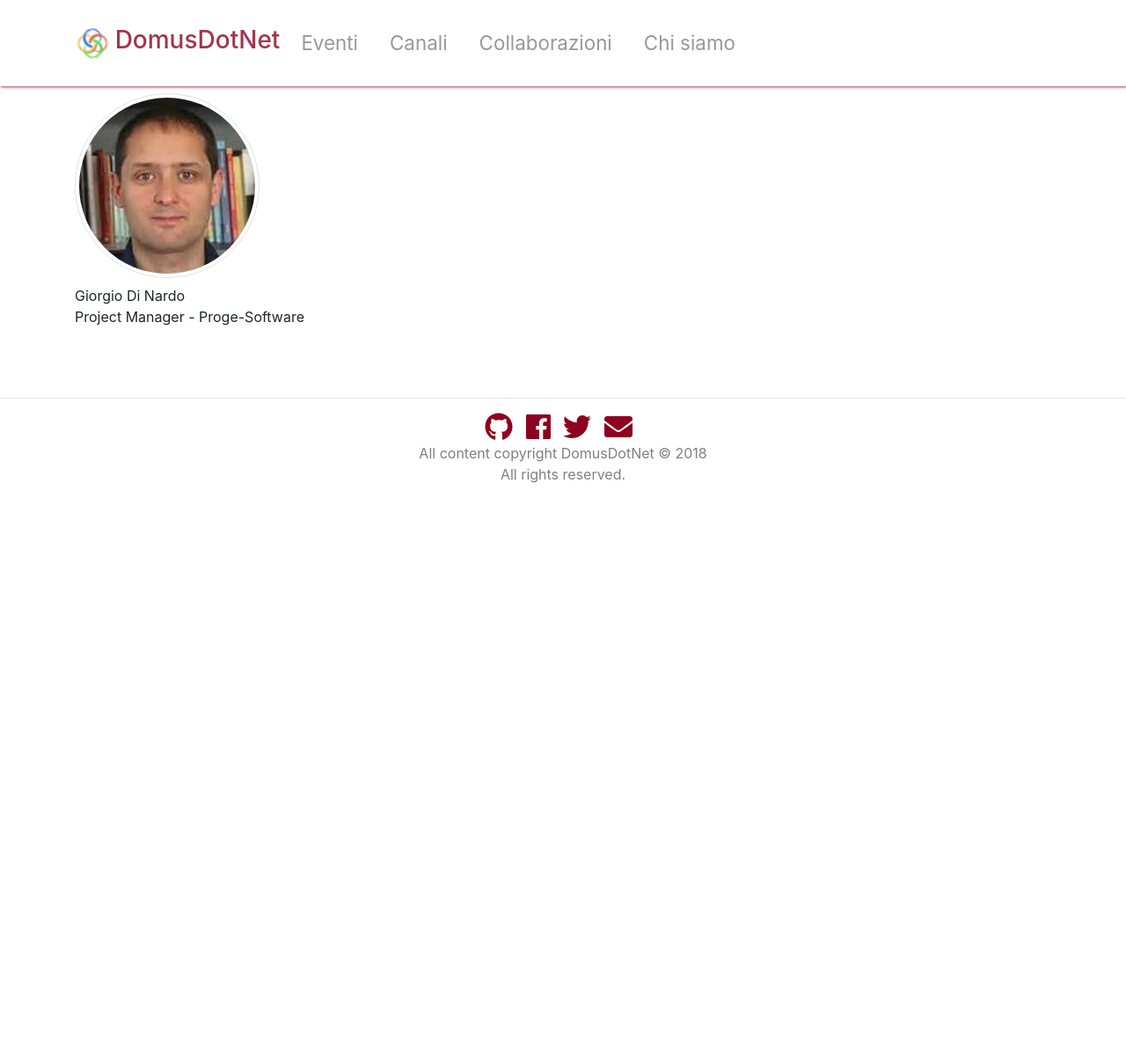
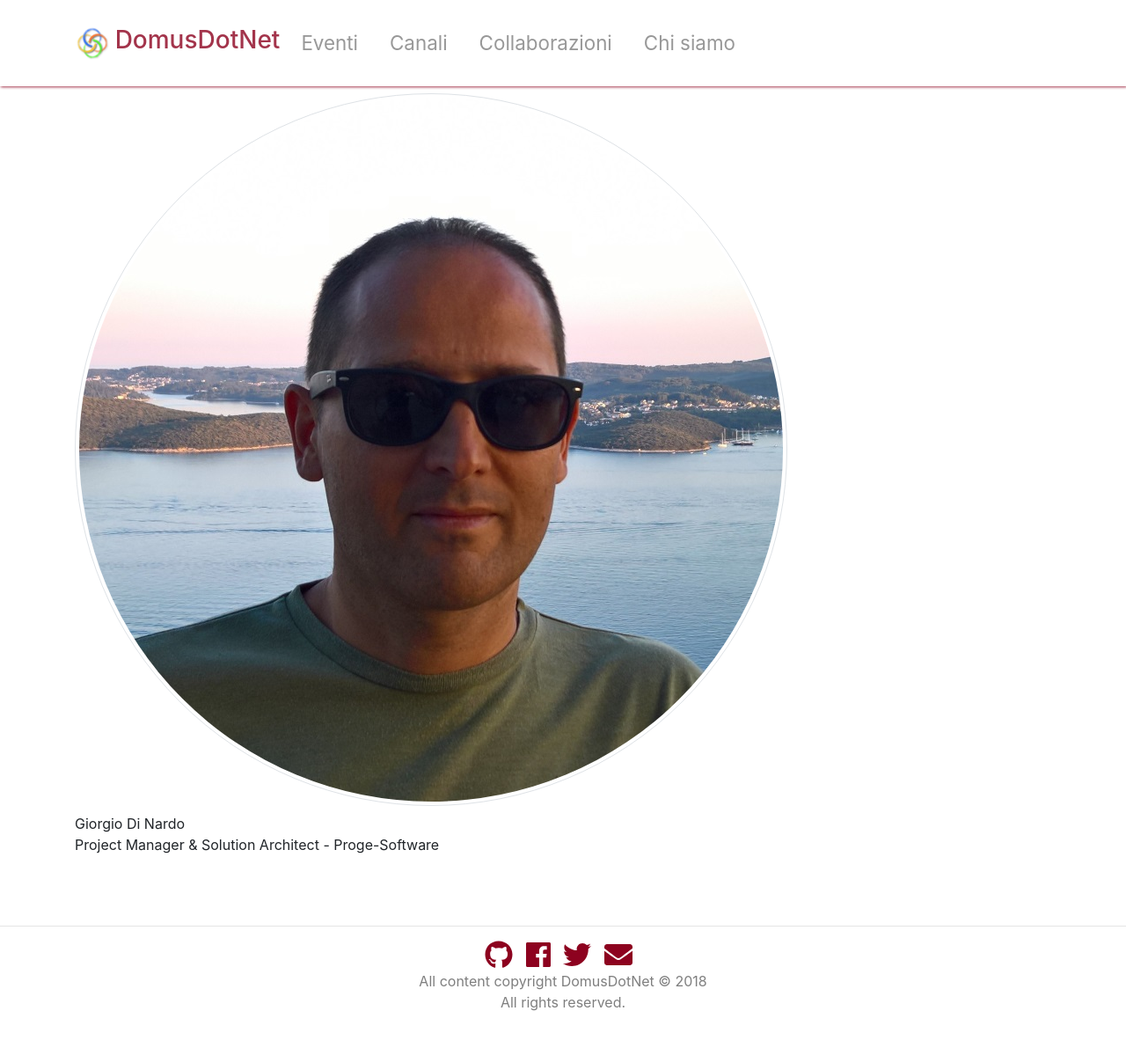
Before and after one commit to DomusDotNet/domusdotnet.github.io, a Jekyll site: the page built from _staff_members/di_nardo_giorgio.md, in a window 1280 px wide. Shown: the whole page at 88% size. Built offline with Jekyll 4.4.1, drawn with Linux system fonts in a browser that asks for light colours; nearby versions of some CDN libraries; before the commit the page ends 900 px from its top, so only the background shows below that.

Commit message:
Update Giorgio's info and image

```diff
--- a/_staff_members/di_nardo_giorgio.md
+++ b/_staff_members/di_nardo_giorgio.md
@@ -1,12 +1,12 @@
 ---
 layout: staff_member
 name: Giorgio Di Nardo
-position: Project Manager
+position: Project Manager & Solution Architect
 company: Proge-Software
 image: g_di_nardo
-url: https://it.linkedin.com/in/akelitz/it
+url: https://www.linkedin.com/in/giorgio-dinardo/
 twitter: akelitz
-github: nil
+github: akelitz
 role: staff
 co-founder: true
 ---
```
Also changed, not shown: assets/images/staff_images/g_di_nardo.png.
